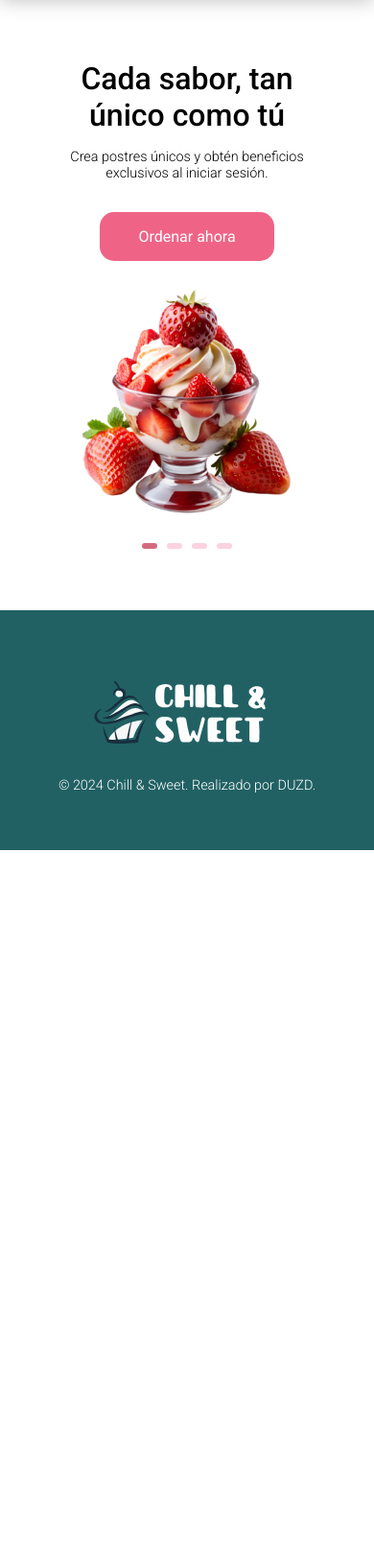
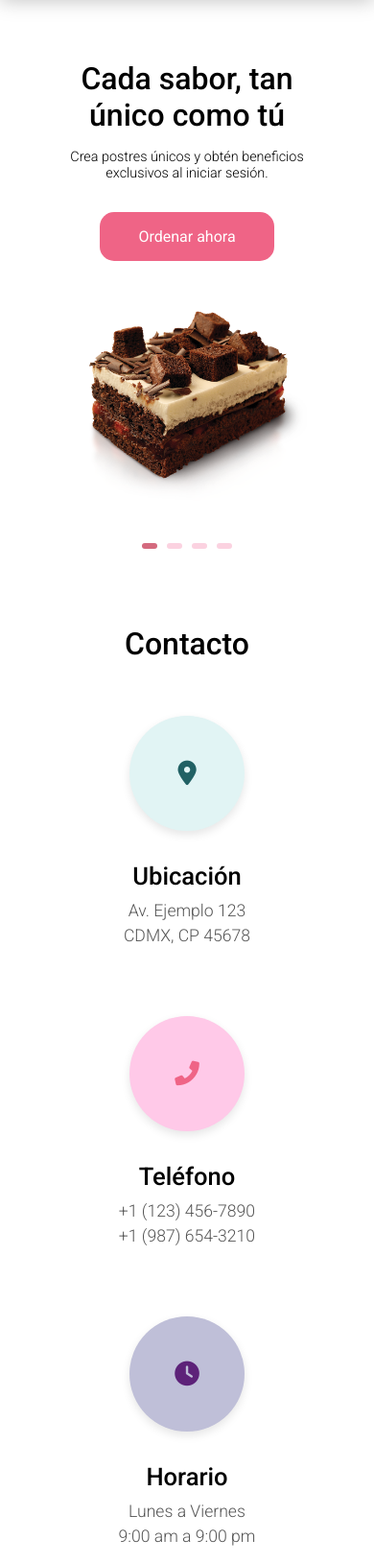
Before and after one commit to UlisesRdgz/chill-and-sweet, a Django app: page / in a window 390 px wide. Shown: the part 101-1730 px from the top of the page at 96% size. Before the commit the page ends 987 px from the top, so only its background shows below. Run offline with Django 5.2, Linux system fonts and the light colour scheme.

Commit message:
feat: add contact section

```diff
--- a/chill_and_sweet/main/static/css/index.css
+++ b/chill_and_sweet/main/static/css/index.css
@@ -1,176 +1,18 @@
-/* Reset: elimina márgenes y padding predeterminados */
-* {
+/* Configuración global para bordes, márgenes y rellenos */
+*,
+*::before,
+*::after {
+    box-sizing: border-box;
     margin: 0;
     padding: 0;
-    box-sizing: border-box;
 }
 
-/* Evita el desplazamiento horizontal en la página */
-html, body {
-    overflow-x: hidden;
-}
-
-/* Fuente global para todo el documento */
-body {
-    font-family: 'Roboto', sans-serif;
-}
-
-/* Barra de navegación principal */
-.navbar {
-    display: flex;
-    justify-content: space-between;
-    align-items: center;
-    padding: 1rem 3rem 1rem 3rem;
-    background-color: white;
-    height: 100px;
-    border-bottom: 2px solid #e0e0e0;
-    box-shadow: 0px 1px 20px rgba(0, 0, 0, 0.25);
-}
-
-/* Contenedor del logo dentro de la barra de navegación */
-.logo {
-    display: flex;
-    align-items: center;
-}
-
-.logo img {
-    height: 60px;
-    margin-right: 10px;
-}
-
-/* Contenedor de los enlaces en la barra de navegación */
-.nav-links {
-    display: flex;
-    align-items: center;
-}
-
-/* Estilo general para los enlaces de la barra de navegación */
-.nav-links a {
-    margin-left: 3rem;
-    font-size: 1rem;
-    color: #000;
-    text-decoration: none;
-    padding: 0.8rem 2rem;
-    border-radius: 10px;
-    font-weight: 500;
-    transition: background-color 0.3s ease;
-}
-
-/* Efecto hover en los enlaces de navegación */
-.nav-links a:hover {
-    background-color: #4fb9bfc7;
-}
-
-/* Botón específico para la opción "Inicia Sesión" */
-.nav-links .button {
-    background-color: transparent;
-    display: flex;
-    align-items: center;
-    justify-content: center;
-}
-
-/* Icono de menú hamburguesa para dispositivos móviles */
-.hamburger {
-    display: none;
-    font-size: 1.5rem;
-    cursor: pointer;
-}
-
-/* Contenedor para mostrar el logo en el side menú (solo en móviles) */
-.mobile-logo-container {
-    display: none;
-    justify-content: center;
-    margin-bottom: 1rem;
-}
-
-.mobile-logo {
+/* Contenedor principal con ancho máximo */
+.page-container {
+    max-width: 1200px;
+    margin: 0 auto;
+    padding: 0 1rem;
     width: 100%;
-    max-width: 160px;
-}
-
-/* Overlay para el side menú en dispositivos móviles */
-.nav-links-mobile-overlay {
-    display: none;
-    position: fixed;
-    top: 0;
-    left: 0;
-    width: 100%;
-    height: 100%;
-    background-color: rgba(0, 0, 0, 0.5);
-    z-index: 1000;
-    justify-content: flex-start;
-    opacity: 0;
-    transition: opacity 0.3s ease;
-}
-
-/* Estado visible del overlay del side menú */
-.nav-links-mobile-overlay.show-overlay {
-    display: flex;
-    opacity: 1;
-}
-
-/* Contenedor del side menú en dispositivos móviles */
-.nav-links-mobile {
-    width: 75%;
-    max-width: 300px;
-    height: 100%;
-    position: fixed;
-    top: 0;
-    left: 0;
-    background-color: white;
-    padding: 2rem;
-    box-shadow: 4px 0px 20px rgba(0, 0, 0, 0.3);
-    display: flex;
-    flex-direction: column;
-    transform: translateX(-100%);
-    opacity: 0;
-    transition: transform 0.4s ease, opacity 0.4s ease;
-}
-
-/* Estado visible del side menú */
-.nav-links-mobile.show {
-    transform: translateX(0);
-    opacity: 1;
-}
-
-/* Estilos para los enlaces dentro del side menú */
-.nav-links-mobile a {
-    display: flex;
-    align-items: center;
-    font-size: 1.2rem;
-    padding: 0.8rem 1rem;
-    text-align: left;
-    text-decoration: none;
-    border-radius: 15px;
-    font-weight: 500;
-    transition: background-color 0.3s;
-    width: 95%;
-    background-color: #ffffff;
-}
-
-/* Contenedor para íconos dentro de los enlaces del side menú */
-.nav-links-mobile a .icon-container {
-    width: 30px;
-    display: flex;
-    align-items: center;
-    justify-content: center;
-    margin-right: 1rem;
-}
-
-/* Estilo para los íconos dentro del side menú */
-.nav-links-mobile a i {
-    color: #EF6486;
-    font-size: 1rem;
-}
-
-/* Efecto hover en los enlaces del side menú */
-.nav-links-mobile a:hover {
-    background-color: rgba(79, 185, 191, 0.3);
-}
-
-/* Estilo para eliminar el margen inferior del último enlace del side menú */
-.nav-links-mobile a:last-child {
-    margin-bottom: 0;
 }
 
 /* Contenedor principal de contenido */
@@ -194,12 +36,11 @@ body {
 
 /* Contenedor para el carrusel */
 .carousel {
+    width: 100%;
+    padding: 2rem 0;
     display: flex;
     align-items: center;
     justify-content: space-between;
-    max-width: 80%;
-    margin: auto;
-    padding: 2rem;
     position: relative;
 }
 
@@ -261,7 +102,7 @@ body {
 .carousel-image img {
     width: 100%;
     height: auto;
-    max-height: 300px;
+    max-height: 400px;
     object-fit: contain;
     position: absolute;
     top: 0;
@@ -299,55 +140,163 @@ body {
     opacity: 1;
 }
 
-/* Footer de la página */
-.footer {
-    background-color: #216164;
-    height: 250px;
+/* Sección de contacto */
+.contact-section {
+    width: 100%;
+    padding: 3rem 0;
+    text-align: center;
+    background-color: #ffffff;
+}
+
+/* Título en la sección de contacto */
+.contact-title {
+    font-size: 40px;
+    font-family: 'Roboto', sans-serif;
+    font-weight: 500; /* Roboto Medium */
+    margin-bottom: 2.5rem;
+    color: #000000;
+}
+
+/* Información de contacto, con elementos flexibles */
+.contact-info {
+    display: flex;
+    justify-content: space-between;
+    flex-wrap: wrap;
+    gap: 2rem;
+}
+
+/* Elementos individuales de contacto */
+.contact-item {
+    flex: 1 1 0;
+    min-width: 280px;
+    text-align: center;
+    margin: 0;
+    padding: 1rem;
+}
+
+/* Iconos circulares en la sección de contacto */
+.icon-circle {
+    width: 150px;
+    height: 150px;
+    border-radius: 50%;
     display: flex;
     justify-content: center;
     align-items: center;
-    color: white;
+    margin: 0 auto 2rem;
+    box-shadow: 0px 4px 10px rgba(0, 0, 0, 0.1);
 }
 
-/* Contenido dentro del footer */
-.footer-content {
-    text-align: center;
+.icon-circle i {
+    font-size: 2.5rem;
 }
 
-.footer-content img {
-    height: 100px;
-    margin-bottom: 10px;
+/* Icono y color específico para ubicación */
+.location-icon {
+    background-color: #E1F4F4;
 }
 
-.footer-content h1 {
-    font-size: 1.5rem;
-    line-height: 1.2;
+.location-icon i {
+    color: #216164;
 }
 
-.footer-content p {
-    font-size: 0.9rem;
-    font-weight: 300;
+/* Icono y color específico para teléfono */
+.phone-icon {
+    background-color: #FFC9E8;
 }
 
-/* Estilo para los enlaces en general */
-a {
-    text-decoration: none;
-    color: inherit;
+.phone-icon i {
+    color: #EF6486;
+}
+
+/* Icono y color específico para horario */
+.schedule-icon {
+    background-color: #BFBFD8;
+}
+
+.schedule-icon i {
+    color: #5D2279;
+}
+
+/* Subtítulo en la sección de contacto */
+.contact-subtitle {
+    font-size: 34px;
+    font-family: 'Roboto', sans-serif;
+    font-weight: 500;
+    color: #000000;
+    margin-bottom: 0.5rem;
+}
+
+/* Descripción en la sección de contacto */
+.contact-description {
+    font-size: 30px;
+    font-family: 'Roboto', sans-serif;
+    font-weight: 300;
+    color: #000000;
+    line-height: 1.5;
+}
+
+/* Contenedor del mapa de contacto */
+.contact-map {
+    position: relative;
+    width: 100%;
+    height: 400px;
+    border-radius: 15px;
+    overflow: hidden;
+    box-shadow: 0 4px 10px rgba(0, 0, 0, 0.1);
+    margin-top: 3rem;
+}
+
+/* Estilización del iframe del mapa */
+.google-map-iframe {
+    width: 100%;
+    height: 100%;
+    border: none;
+    filter: grayscale(30%) contrast(1.1) brightness(0.9);
+    transition: transform 0.3s ease, filter 0.3s ease;
+}
+
+.google-map-iframe:hover {
+    transform: scale(1.02);
+    filter: grayscale(0%) contrast(1) brightness(1);
 }
 
 /* Media queries para pantallas medianas */
 @media screen and (max-width: 1024px) {
-    .nav-links a {
-        margin-left: 1.5rem;
+    /* Ajuste del contenedor principal */
+    .page-container {
+        max-width: 800px;
     }
 
-    .carousel-text h2 {
+    .carousel-image img {
+        max-height: 300px;
+    }
+
+    .carousel-text h2,
+    .contact-title {
         font-size: 2.4rem;
     }
 
     .carousel-text p {
         font-size: 1rem;
         margin-bottom: 3rem;
+    }
+
+    .contact-item {
+        min-width: 180px;
+    }
+
+    .icon-circle {
+        width: 120px;
+        height: 120px;
+    }
+
+    .contact-subtitle,
+    .icon-circle i {
+        font-size: 2rem;
+    }
+
+    .contact-description {
+        font-size: 1.8rem;
     }
 }
 
@@ -362,7 +311,8 @@ a {
         text-align: center;
     }
 
-    .carousel-text h2 {
+    .carousel-text h2,
+    .contact-title  {
         font-size: 2.2rem;
     }
 
@@ -370,30 +320,28 @@ a {
         margin-top: 40px;
         max-width: 100%;
     }
+
+    .contact-item {
+        min-width: 140px;
+    }
+
+    .icon-circle {
+        width: 100px;
+        height: 100px;
+    }
+
+    .contact-subtitle,
+    .icon-circle i {
+        font-size: 1.8rem;
+    }
+
+    .contact-description {
+        font-size: 1.6rem;
+    }
 }
 
 /* Media queries para pantallas pequeñas */
 @media (max-width: 480px) {
-    .navbar {
-        justify-content: center;
-        padding: 1.5rem 2rem 1rem 2rem;
-    }
-
-    .nav-links-mobile .mobile-logo-container {
-        display: flex;
-    }
-
-    .nav-links {
-        display: none;
-    }
-
-    .hamburger {
-        display: block;
-        position: absolute;
-        left: 1.8rem;
-        top: 2.2rem;
-    }
-
     .carousel {
         max-width: 100%;
     }
@@ -410,11 +358,36 @@ a {
         object-fit: contain;
     }
 
-    .carousel-text h2 {
+    .carousel-text h2,
+    .contact-title  {
         font-size: 2rem;
     }
 
     .carousel-text p {
         font-size: 0.9rem;
     }
+
+    .icon-circle {
+        width: 120px;
+        height: 120px;
+    }
+
+    .contact-subtitle,
+    .icon-circle i {
+        font-size: 1.6rem;
+    }
+
+    .contact-description {
+        font-size: 1.4rem;
+    }
+
+    .contact-info {
+        flex-direction: column;
+        align-items: center;
+        gap: 30px 50px;
+    }
+
+    .contact-item {
+        margin-bottom: 0.5rem;
+    }
 }
--- a/chill_and_sweet/main/static/js/carousel.js
+++ b/chill_and_sweet/main/static/js/carousel.js
@@ -43,7 +43,7 @@ function currentSlide(n) {
 // Cambia automáticamente al siguiente slide cada 5 segundos
 setInterval(() => {
     nextSlide(1);
-}, 5000);
+}, 3000);
 
 // Variables para controlar el deslizamiento táctil
 let startX;
--- a/chill_and_sweet/main/templates/base/base-index.html
+++ b/chill_and_sweet/main/templates/base/base-index.html
@@ -7,7 +7,7 @@
     <title>{% block title %}Chill & Sweet{% endblock %}</title>
     <link href="https://fonts.googleapis.com/css2?family=Roboto:wght@100;200;300;400;500;600;700;800&display=swap" rel="stylesheet">
     <link rel="stylesheet" href="https://cdnjs.cloudflare.com/ajax/libs/font-awesome/6.0.0-beta3/css/all.min.css">
-    <link rel="stylesheet" href="{% static 'css/index.css' %}">
+    <link rel="stylesheet" href="{% static 'css/base/base-index.css' %}">
     {% block head %}{% endblock %}
 </head>
 <body>
--- a/chill_and_sweet/main/templates/help.html
+++ b/chill_and_sweet/main/templates/help.html
@@ -9,6 +9,7 @@
 {% endblock %}
 
 {% block content %}
+<div class="page-container">
     <section class="help-header">
         <h1>Centro de Ayuda</h1>
         <p>Encuentra respuestas a preguntas frecuentes y aprende cómo aprovechar al máximo Chill & Sweet.</p>
@@ -35,4 +36,5 @@
         <p>Si no encuentras la respuesta que buscas, contáctanos a través de nuestro correo electrónico o redes sociales.</p>
         <p><strong>Email:</strong> soporte@chillandsweet.com</p>
     </section>
+</div>
 {% endblock %}
--- a/chill_and_sweet/main/templates/index.html
+++ b/chill_and_sweet/main/templates/index.html
@@ -4,8 +4,14 @@
 
 {% block title %}Chill & Sweet{% endblock %}
 
+{% block head %}
+    <link rel="stylesheet" href="{% static 'css/index.css' %}">
+{% endblock %}
+
 {% block content %}
+<div class="page-container">
     <div class="carousel">
+        <!-- Contenido del carrusel -->
         <div class="carousel-content">
             <div class="carousel-text">
                 <h2>Cada sabor, tan único como tú</h2>
@@ -13,12 +19,10 @@
                 <a href="{% url 'login' %}" class="order-button">Ordenar ahora</a>
             </div>
             <div class="carousel-image">
-                <img src="{% static 'img/fconcrema.png' %}" alt="Postre único" class="slide" />
-                <img src="{% static 'img/pastel-queso.png' %}" alt="Postre delicioso" class="slide" />
-                <img src="{% static 'img/smoothie.png' %}" alt="Postre especial" class="slide" />
+                <img src="{% static 'img/pastel-chocolate-sinfondo.png' %}" alt="Postre único" class="slide" />
+                <img src="{% static 'img/fconcrema.png' %}" alt="Postre delicioso" class="slide" />
+                <img src="{% static 'img/pastel-queso.png' %}" alt="Postre especial" class="slide" />
                 <img src="{% static 'img/smoothie.png' %}" alt="Postre deli" class="slide" />
-
-                <!-- Dots debajo de la imagen -->
                 <div class="carousel-dots">
                     <span class="dot" onclick="currentSlide(1)"></span>
                     <span class="dot" onclick="currentSlide(2)"></span>
@@ -28,4 +32,45 @@
             </div>
         </div>
     </div>
+</div>
+
+<div class="page-container">
+    <div class="contact-section">
+        <h2 class="contact-title">Contacto</h2>
+        <div class="contact-info">
+            <div class="contact-item">
+                <div class="icon-circle location-icon">
+                    <i class="fas fa-map-marker-alt"></i>
+                </div>
+                <h3 class="contact-subtitle">Ubicación</h3>
+                <p class="contact-description">Av. Ejemplo 123<br>CDMX, CP 45678</p>
+            </div>
+            <div class="contact-item">
+                <div class="icon-circle phone-icon">
+                    <i class="fas fa-phone-alt"></i>
+                </div>
+                <h3 class="contact-subtitle">Teléfono</h3>
+                <p class="contact-description">+1 (123) 456-7890<br>+1 (987) 654-3210</p>
+            </div>
+            <div class="contact-item">
+                <div class="icon-circle schedule-icon">
+                    <i class="fas fa-clock"></i>
+                </div>
+                <h3 class="contact-subtitle">Horario</h3>
+                <p class="contact-description">Lunes a Viernes<br>9:00 am a 9:00 pm</p>
+            </div>
+        </div>
+        <div class="contact-map">
+            <iframe
+                src="https://www.google.com/maps/embed?pb=!1m18!1m12!1m3!1d7530.170637898942!2d-99.19548280642093!3d19.322103700000024!2m3!1f0!2f0!3f0!3m2!1i1024!2i768!4f13.1!3m3!1m2!1s0x85ce0008de1eddf5%3A0x95a3d1762fcedcd8!2sInstituto%20de%20Ciencias%20Aplicadas%20y%20Tecnolog%C3%ADa%2C%20UNAM!5e0!3m2!1ses-419!2smx!4v1732032647481!5m2!1ses-419!2smx"
+                class="google-map-iframe"
+                height="450"
+                style="border:0;"
+                allowfullscreen=""
+                loading="lazy"
+                referrerpolicy="no-referrer-when-downgrade"
+            ></iframe>
+        </div>
+    </div>
+</div>
 {% endblock %}
--- a/chill_and_sweet/main/views.py
+++ b/chill_and_sweet/main/views.py
@@ -6,6 +6,9 @@ from .models import Usuario
 
 # Vista de inicio
 def index(request):
+    if 'user_id' in request.session:
+        return redirect('home')
+
     return render(request, 'index.html')
 
 # Vista de ayuda
```
Also changed, not shown: chill_and_sweet/main/static/css/base/base-index.css (added, +242 -0 lines), chill_and_sweet/main/static/css/help.css (+22 -8 lines), chill_and_sweet/main/static/img/pastel-chocolate-sinfondo.png (added).
